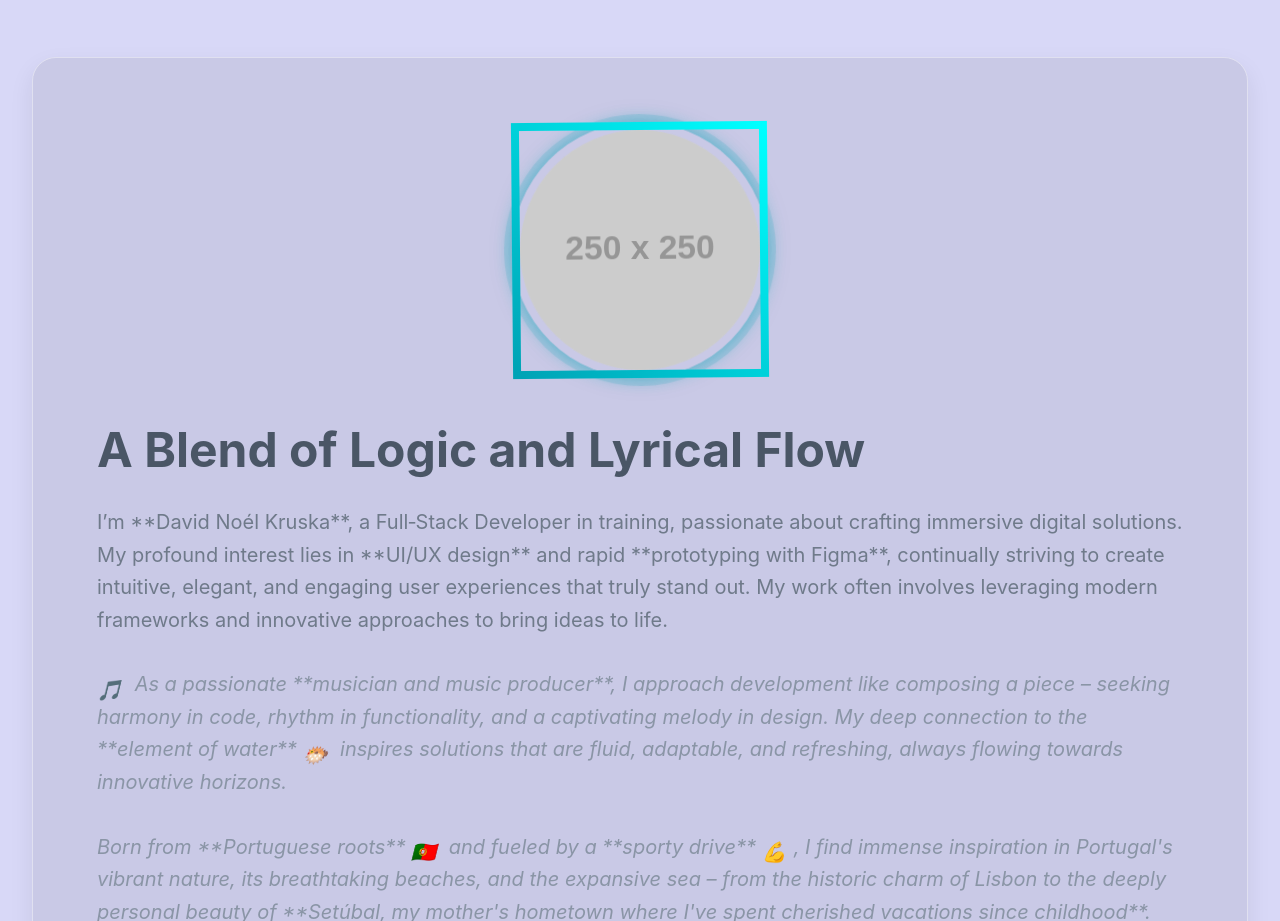
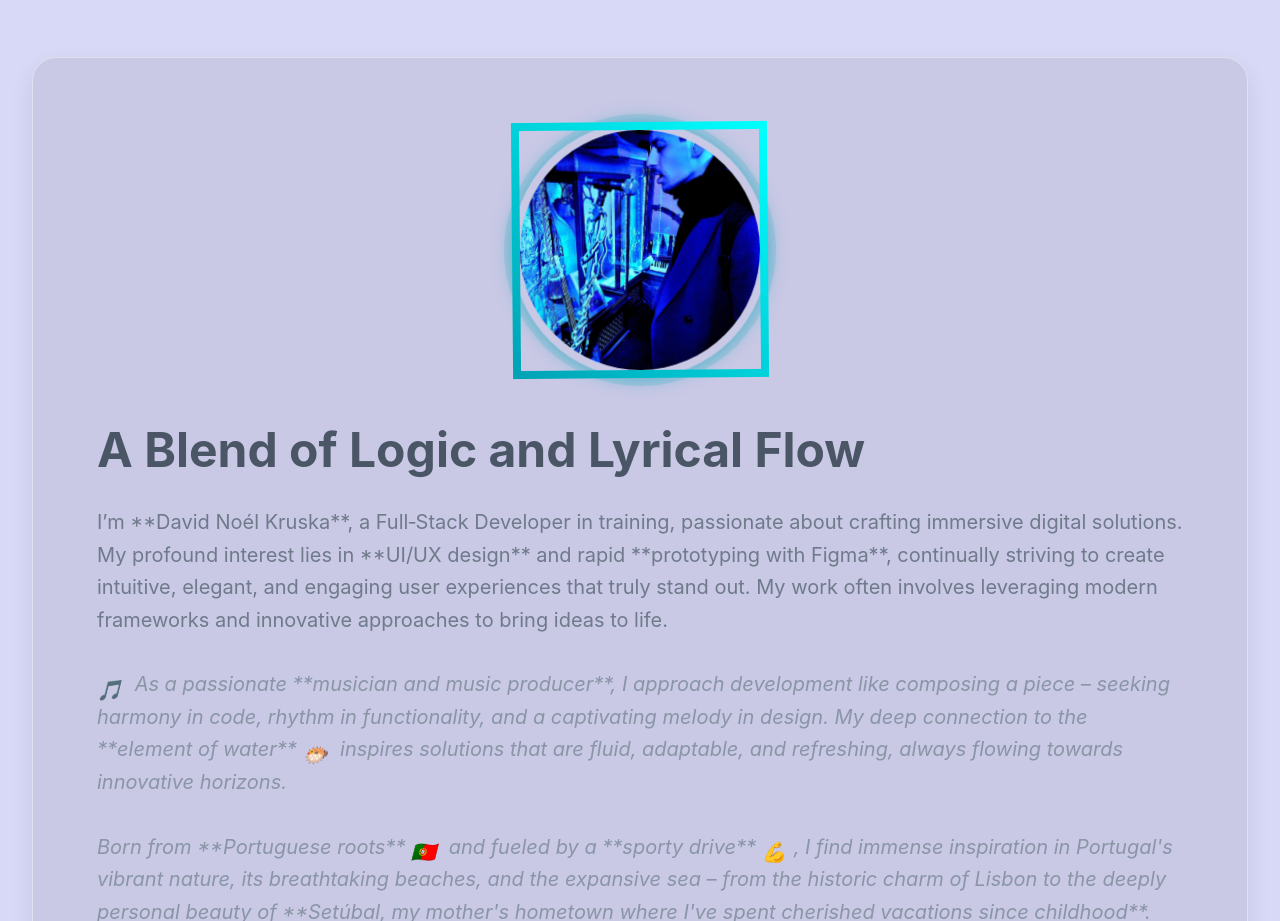
Before and after one commit to David7Noel/mein-portfolio, a plain HTML site: page index.html in a window 1280 px wide. Shown: the part 800-1721 px from the top of the page. Drawn offline with nearby package versions, Linux system fonts and the light colour scheme; placeholder pictures from the web are drawn by us; a web font is replaced by a local one.

Commit message:
Integrated profile picture into index.html

```diff
--- a/index.html
+++ b/index.html
@@ -777,7 +777,7 @@
         <section id="about" class="bg-white dark:bg-gray-900 p-12 rounded-2xl shadow-xl text-gray-900 dark:text-gray-100 flex flex-col lg:flex-row items-center gap-12 border border-gray-200 dark:border-gray-700 scroll-in-animation">
             <!-- Profile Picture with "David" resemblance and water effect -->
             <div class="flex-shrink-0 relative group profile-picture-container">
-                <img src="lebenslauf.jpg" alt="David Noel Kruska Profile Picture resembling classical art" class="w-64 h-64 rounded-full object-cover" onerror="this.onerror=null;this.src='https://placehold.co/250x250/2563eb/ffffff?text=David+Statue';">
+                <img src="assets/portraits/me_singingpose.jpg" alt="David Noel Kruska Profile Picture resembling classical art" class="w-64 h-64 rounded-full object-cover" onerror="this.onerror=null;this.src='https://placehold.co/250x250/2563eb/ffffff?text=David+Statue';">
                 <div class="absolute inset-0 rounded-full bg-gradient-to-br from-blue-500 to-indigo-600 opacity-0 group-hover:opacity-20 transition-opacity duration-300"></div>
             </div>
             <!-- About Content -->
```
